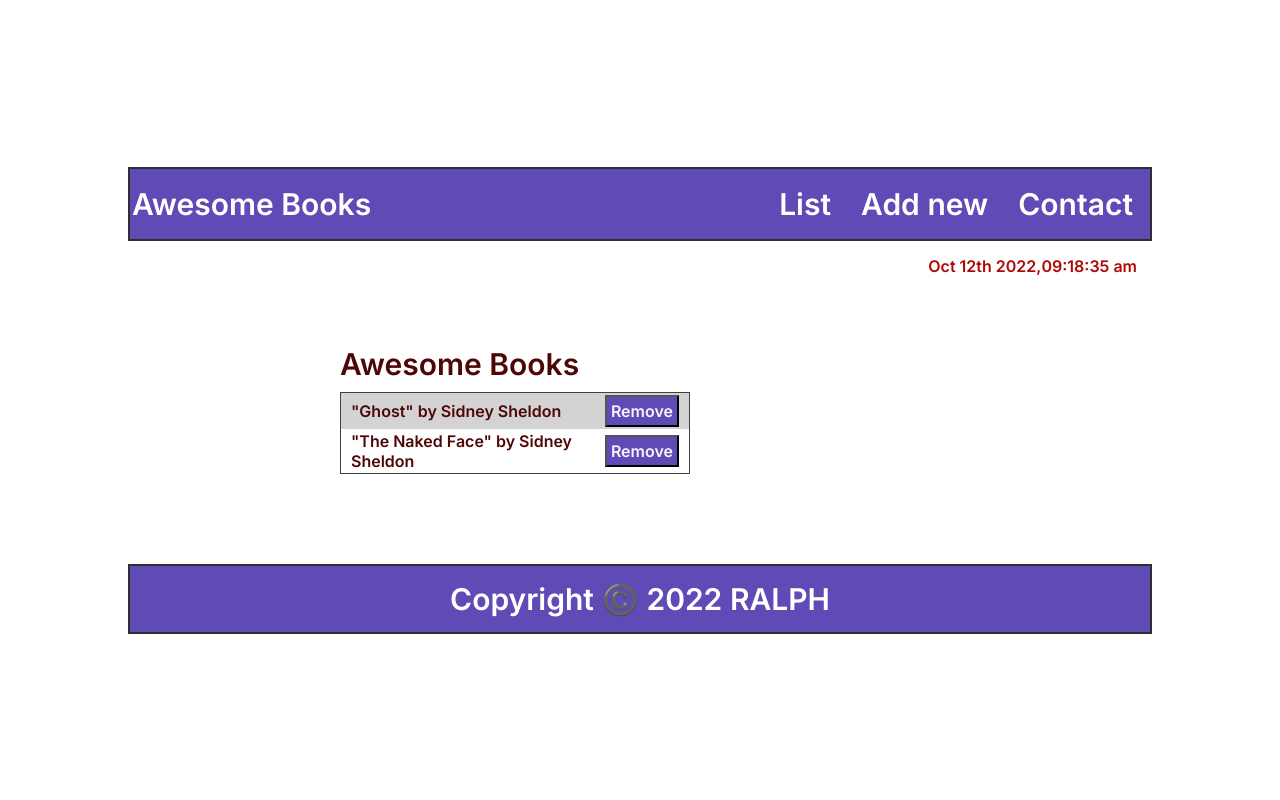
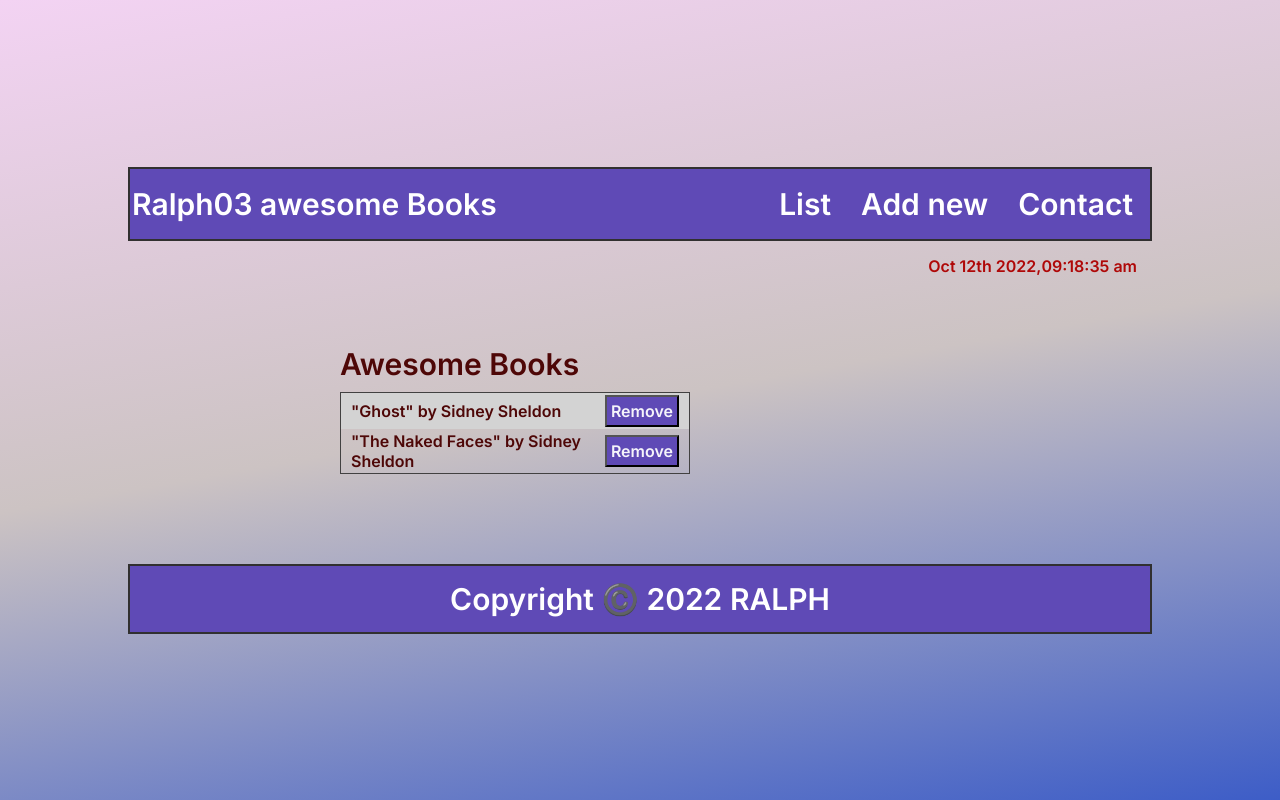
Before and after one commit to eerapheal/awesomebook-ES6, a website with bundled scripts: page index.html in a window 1280 px wide. Built offline with nearby package versions, Linux system fonts and the light colour scheme.

Commit message:
CSS HTML Javascript modified

```diff
--- a/index.css
+++ b/index.css
@@ -10,11 +10,14 @@
 }
 
 .main-body {
-  height: 100vh;
   display: flex;
   justify-content: center;
   align-items: center;
   flex-direction: column;
+  background-image: linear-gradient(170deg, #f3d3f3, #ccc3c3, #3d5dc7);
+  background-repeat: no-repeat;
+  background-position: cover;
+  min-height: 100vh;
 }
 
 .nav-items {
--- a/index.html
+++ b/index.html
@@ -11,7 +11,7 @@
   <header>
     <nav>
       <div id="itemsDiv" class="nav-items">
-       <a class="logo" href="#">Awesome Books</a>
+       <a class="logo" href="#">Ralph03 awesome Books</a>
        <ul class="tabs">
         <li class="tab is-active"><a data-switcher data-tab="1" >List</a></li>
         <li class="tab"><a data-switcher data-tab="2">Add new</a></li>
--- a/index.js
+++ b/index.js
@@ -4,6 +4,9 @@ import {
   bookAuthor,
   bookAdd
 } from './module/vardeclearations.js';
+
+
+
 import { DateTime, Duration, FixedOffsetZone, IANAZone, Info, Interval, InvalidZone, Settings, SystemZone, VERSION, Zone } from './module/luxon.js';
 import SwitchPage from './module/swither.js';
 
@@ -15,7 +18,7 @@ class Booklibrary {
         author: 'Sidney Sheldon',
       },
       {
-        title: 'The Naked Face',
+        title: 'The Naked Faces',
         author: 'Sidney Sheldon',
       },
     ];
```
Also changed, not shown: README.md.
